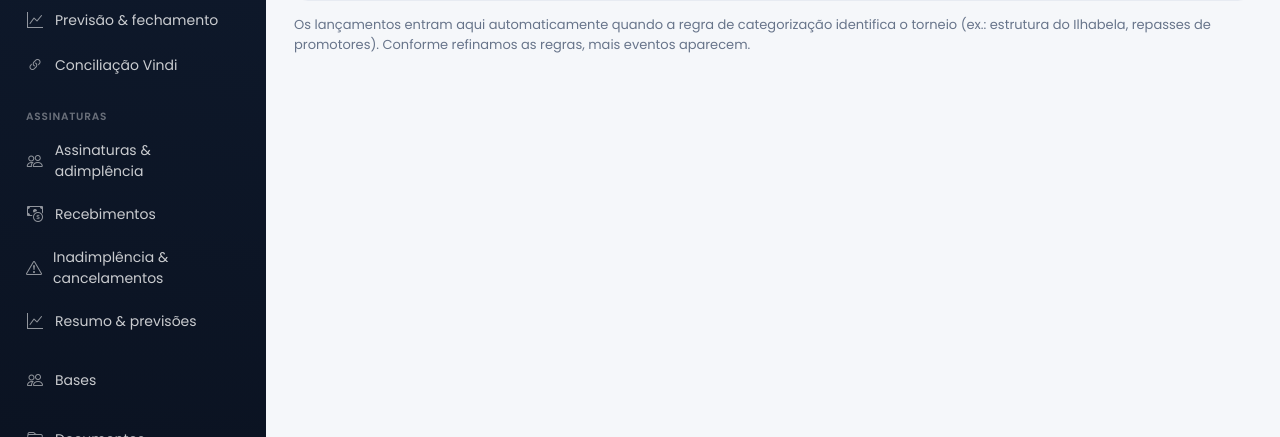
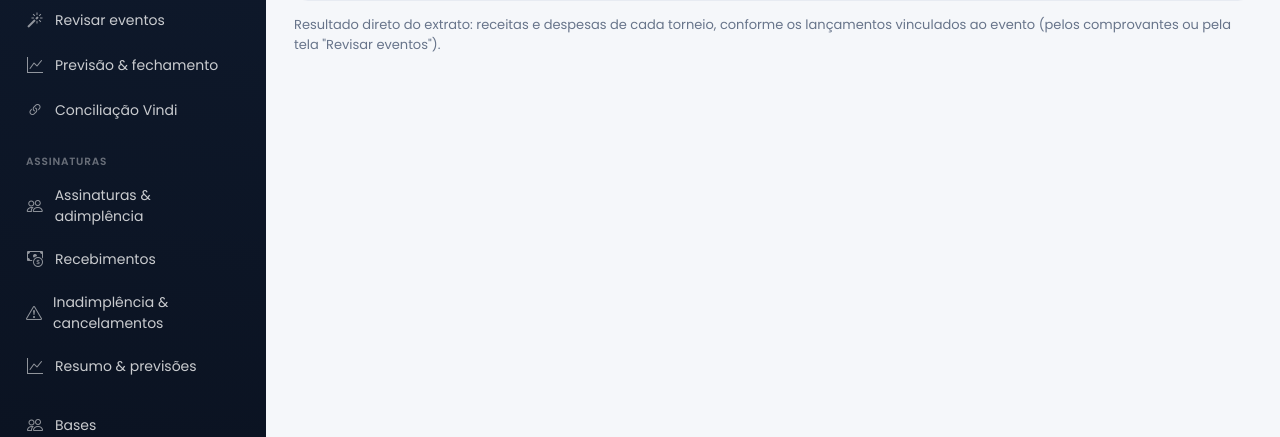
Before and after one commit to berbelsquash/gest-ofps, a Django app: page /s/financeiro-eventos/ in a window 1280 px wide. Shown: the part 363-800 px from the top of the page. Run offline with Django 5.2, Linux system fonts and the light colour scheme; the visitor is signed in with stand-in values (Sample User, id 1); data that the repository does not hold is empty.

Commit message:
Eventos: tela Revisar eventos, calendario por data/valor e Por evento clicavel
- Calendario 2026 dos eventos (datas exatas + tier) em eventos.py
- Tela 'Revisar eventos': sugere o evento de cada lancamento (despesa por data; inscricao por valor+data+tier) com revisao em lote e paginacao
- 'Por evento' agora le do extrato; cada evento abre o detalhe com todos os pagamentos
- Tier Juvenil inclui R$260 (nao filiado)

Co-Authored-By: Claude Opus 4.8 <noreply@anthropic.com>

```diff
--- /dev/null
+++ b/financeiro/eventos.py
@@ -0,0 +1,81 @@
+"""Calendário 2026 dos eventos da FPS (datas exatas + tier).
+
+Usado para SUGERIR o evento de cada lançamento do extrato:
+- Despesas de torneio: pela proximidade da data.
+- Inscrições (receitas): pelo valor (que indica o tier) + a data mais próxima.
+  Obs.: R$ 200 pode ser Gold OU Junior XP — por isso os dois entram como candidatos.
+"""
+
+from datetime import date
+
+# (nome do evento, data inicial, data final, tier)
+EVENTOS = [
+    ("CAY Open", date(2026, 2, 25), date(2026, 3, 1), "Gold"),
+    ("CI&T", date(2026, 3, 6), date(2026, 3, 8), "Interior"),
+    ("Junior Experience com Julio Caseiro", date(2026, 3, 8), date(2026, 3, 8), "Junior XP"),
+    ("Squash Wall", date(2026, 3, 10), date(2026, 3, 15), "Gold"),
+    ("RGSA Juniors", date(2026, 3, 20), date(2026, 3, 22), "Juvenil"),
+    ("SquaSHE Bio por Cento", date(2026, 3, 22), date(2026, 3, 22), "SquaSHE"),
+    ("Ilhabela", date(2026, 3, 28), date(2026, 3, 29), "Platinum"),
+    ("Junior Experience com Rafael Alarcon", date(2026, 4, 4), date(2026, 4, 4), "Junior XP"),
+    ("Bio por Cento", date(2026, 4, 9), date(2026, 4, 12), "Gold"),
+    ("Armada Asset", date(2026, 4, 24), date(2026, 4, 26), "Interior"),
+    ("SquaSHE Squash Wall", date(2026, 4, 25), date(2026, 4, 25), "SquaSHE"),
+    ("CAY Juniors", date(2026, 5, 8), date(2026, 5, 10), "Juvenil"),
+    ("Junior Experience com Diego Gobbi", date(2026, 5, 16), date(2026, 5, 16), "Junior XP"),
+    ("ECP", date(2026, 5, 18), date(2026, 5, 24), "Platinum"),
+    ("Porto Ferreira", date(2026, 5, 29), date(2026, 5, 31), "Interior"),
+    ("Ipê Clube Juniors", date(2026, 6, 12), date(2026, 6, 14), "Juvenil"),
+    ("SquaSHE SPAC", date(2026, 6, 21), date(2026, 6, 21), "SquaSHE"),
+]
+
+NOMES_EVENTOS = [e[0] for e in EVENTOS]
+
+# Valor da inscrição -> tier do torneio (filiado / não filiado).
+TIER_VALORES = {
+    "Gold": {200, 300},
+    "Platinum": {220, 320},
+    "Interior": {160, 260},
+    "Juvenil": {80, 180, 260},  # 80 iniciante · 180 filiado · 260 não filiado
+    "SquaSHE": {85, 125},
+    "Junior XP": {200},
+}
+
+
+def _dist(d, ini, fim):
+    """Distância (em dias) de uma data até a janela [ini, fim]; 0 se estiver dentro."""
+    if d < ini:
+        return (ini - d).days
+    if d > fim:
+        return (d - fim).days
+    return 0
+
+
+def sugerir_evento(data, valor, tipo, grupo, categoria=""):
+    """Sugere (evento, motivo) para um lançamento, ou (None, None) se não der."""
+    if not data:
+        return None, None
+
+    if tipo == "receita":
+        chave = int(round(abs(float(valor))))
+        tiers = [t for t, vals in TIER_VALORES.items() if chave in vals]
+        cands = [e for e in EVENTOS if e[3] in tiers]
+        if not cands:
+            return None, None
+        nome, ini, fim, tier = min(cands, key=lambda e: _dist(data, e[1], e[2]))
+        d = _dist(data, ini, fim)
+        if d > 45:
+            return None, None
+        return nome, f"inscrição R$ {chave} · {tier} · {d}d do evento"
+
+    # despesa: só faz sentido para gastos de torneio
+    if grupo != "Torneios":
+        return None, None
+    cands = EVENTOS
+    if "Junior XP" in (categoria or ""):
+        cands = [e for e in EVENTOS if e[3] == "Junior XP"]
+    nome, ini, fim, tier = min(cands, key=lambda e: _dist(data, e[1], e[2]))
+    d = _dist(data, ini, fim)
+    if d > 21:
+        return None, None
+    return nome, f"despesa a {d}d do evento"
--- a/financeiro/views.py
+++ b/financeiro/views.py
@@ -7,6 +7,7 @@ from decimal import Decimal, InvalidOperation
 
 from django.contrib import messages
 from django.contrib.auth.decorators import login_required
+from django.core.paginator import Paginator
 from django.db.models import Count, Q, Sum
 from django.db.models.functions import Abs, ExtractMonth
 from django.shortcuts import get_object_or_404, redirect, render
@@ -15,6 +16,7 @@ from django.utils import timezone
 from assinaturas.models import AssinaturaVindi, PlanoVindi, RecebimentoVindi
 from painel.menu import contexto_base
 
+from .eventos import NOMES_EVENTOS, sugerir_evento
 from .importacao import importar_extrato
 from .models import GRUPOS, LancamentoBancario, LancamentoFinanceiro, MESES_PT
 
@@ -315,8 +317,28 @@ def balanco(request):
 
 @login_required
 def por_evento(request):
+    """Resultado por evento — direto do extrato (lançamentos vinculados a cada torneio)."""
     ano = int(request.GET.get("ano") or 2026)
-    dados = (LancamentoFinanceiro.objects.filter(ano=ano).exclude(evento="")
+    evento_sel = request.GET.get("evento", "")
+    if evento_sel:
+        lancs = list(LancamentoBancario.objects.filter(
+            data__year=ano, evento=evento_sel).order_by("data", "-id"))
+        rec = desp = Decimal("0")
+        for l in lancs:
+            l.valor_abs = abs(l.valor)
+            l.valor_str = f"{l.valor_abs:.2f}"
+            if l.tipo == "receita":
+                rec += l.valor_abs
+            else:
+                desp += l.valor_abs
+        contexto = contexto_base(
+            "financeiro-eventos", ano=ano, anos=_anos_banco(),
+            evento_sel=evento_sel, detalhe=lancs,
+            total_rec=rec, total_desp=desp, saldo=rec - desp,
+            grupos_todos=[g[0] for g in GRUPOS],
+        )
+        return render(request, "financeiro/evento_detalhe.html", contexto)
+    dados = (LancamentoBancario.objects.filter(data__year=ano).exclude(evento="")
              .values("evento").annotate(
                  receita=Sum("valor", filter=Q(tipo="receita")),
                  despesa=Sum("valor", filter=Q(tipo="despesa")),
@@ -324,11 +346,54 @@ def por_evento(request):
     eventos = []
     for row in dados:
         rec = row["receita"] or Decimal("0")
-        desp = row["despesa"] or Decimal("0")
+        desp = abs(row["despesa"] or Decimal("0"))
         eventos.append({"evento": row["evento"], "receita": rec, "despesa": desp,
                         "saldo": rec - desp, "n": row["n"]})
-    contexto = contexto_base("financeiro-eventos", ano=ano, anos=_anos_fin(), eventos=eventos)
+    eventos.sort(key=lambda e: -(e["receita"] + e["despesa"]))
+    contexto = contexto_base("financeiro-eventos", ano=ano, anos=_anos_banco(), eventos=eventos)
     return render(request, "financeiro/eventos.html", contexto)
+
+
+@login_required
+def revisar_eventos(request):
+    """Propõe (e aplica após revisão) o evento de cada lançamento do extrato."""
+    if request.method == "POST":
+        n = 0
+        for pk in request.POST.getlist("id"):
+            novo = (request.POST.get(f"evento_{pk}") or "").strip()
+            obj = LancamentoBancario.objects.filter(pk=pk).first()
+            if obj and novo != (obj.evento or ""):
+                obj.evento = novo
+                obj.revisado = True
+                obj.save(update_fields=["evento", "revisado"])
+                n += 1
+        messages.success(request, f"{n} lançamento(s) vinculados a eventos.")
+        qs_str = request.POST.get("qs", "")
+        return redirect("/s/financeiro-eventos-revisar/" + (f"?{qs_str}" if qs_str else ""))
+
+    tipo_f = request.GET.get("tipo", "")
+    so_sug = request.GET.get("sug", "1")
+    qs = LancamentoBancario.objects.filter(data__year=2026, evento="")
+    if tipo_f in ("despesa", "receita"):
+        qs = qs.filter(tipo=tipo_f)
+    linhas = []
+    for l in qs.order_by("data", "-id"):
+        sug, motivo = sugerir_evento(l.data, l.valor, l.tipo, l.grupo, l.categoria)
+        if so_sug == "1" and not sug:
+            continue
+        l.valor_abs = abs(l.valor)
+        l.sugestao = sug or ""
+        l.motivo = motivo or ""
+        linhas.append(l)
+    paginator = Paginator(linhas, 120)
+    page = paginator.get_page(request.GET.get("page") or 1)
+    params = request.GET.copy()
+    params.pop("page", None)
+    contexto = contexto_base(
+        "financeiro-eventos-revisar", eventos=NOMES_EVENTOS, page=page,
+        tipo_f=tipo_f, so_sug=so_sug, qs_str=params.urlencode(), total=len(linhas),
+    )
+    return render(request, "financeiro/revisar_eventos.html", contexto)
 
 
 # =========================================================================
--- a/gestao_fps/urls.py
+++ b/gestao_fps/urls.py
@@ -26,6 +26,7 @@ urlpatterns = [
     path("s/financeiro-despesas/", financeiro_views.despesas, name="financeiro_despesas"),
     path("s/financeiro-receitas/", financeiro_views.receitas, name="financeiro_receitas"),
     path("s/financeiro-eventos/", financeiro_views.por_evento, name="financeiro_eventos"),
+    path("s/financeiro-eventos-revisar/", financeiro_views.revisar_eventos, name="financeiro_eventos_revisar"),
     path("s/financeiro-balanco/", financeiro_views.balanco, name="financeiro_balanco"),
     path("s/financeiro-previsao/", financeiro_views.previsao, name="financeiro_previsao"),
     path("s/financeiro-conciliacao/", financeiro_views.conciliacao, name="financeiro_conciliacao"),
--- a/painel/menu.py
+++ b/painel/menu.py
@@ -17,6 +17,7 @@ MENU = [
             {"slug": "financeiro-receitas", "label": "Receitas", "icone": "bi-arrow-up-circle"},
             {"slug": "financeiro-balanco", "label": "Balanço", "icone": "bi-wallet2"},
             {"slug": "financeiro-eventos", "label": "Por evento", "icone": "bi-calendar-event"},
+            {"slug": "financeiro-eventos-revisar", "label": "Revisar eventos", "icone": "bi-magic"},
             {"slug": "financeiro-previsao", "label": "Previsão & fechamento", "icone": "bi-graph-up"},
             {"slug": "financeiro-conciliacao", "label": "Conciliação Vindi", "icone": "bi-link-45deg"},
         ],
--- a/static/css/painel.css
+++ b/static/css/painel.css
@@ -207,6 +207,11 @@ body.sem-sidebar .conteudo { padding: 0; }
   background: #eef0ff; color: var(--marca-ini);
 }
 .form-importar input[type="file"]::file-selector-button:hover { background: #e3e6ff; }
+.sel-evento { padding: 6px 9px; border: 1px solid var(--borda); border-radius: 8px; font-size: 13px; background: #fff; color: var(--texto); max-width: 240px; }
+.paginacao { display: flex; align-items: center; gap: 12px; }
+.link-evento { color: var(--marca-ini); font-weight: 600; }
+.link-evento:hover { text-decoration: underline; }
+.link-evento i { font-size: 11px; opacity: .55; }
 .btn {
   display: inline-flex; align-items: center; gap: 7px;
   border: none; border-radius: 9px; padding: 9px 15px;
--- a/templates/base.html
+++ b/templates/base.html
@@ -9,7 +9,7 @@
   <link rel="preconnect" href="https://fonts.gstatic.com" crossorigin>
   <link href="https://fonts.googleapis.com/css2?family=Poppins:wght@300;400;500;600;700&display=swap" rel="stylesheet">
   <link rel="stylesheet" href="https://cdn.jsdelivr.net/npm/bootstrap-icons@1.11.3/font/bootstrap-icons.min.css">
-  <link rel="stylesheet" href="{% static 'css/painel.css' %}?v=10">
+  <link rel="stylesheet" href="{% static 'css/painel.css' %}?v=12">
 </head>
 <body class="{% if user.is_authenticated %}com-sidebar{% else %}sem-sidebar{% endif %}">
   {% if user.is_authenticated %}
--- a/templates/financeiro/eventos.html
+++ b/templates/financeiro/eventos.html
@@ -18,7 +18,7 @@
     <tbody>
       {% for e in eventos %}
       <tr>
-        <td><strong>{{ e.evento }}</strong></td>
+        <td><a class="link-evento" href="?ano={{ ano }}&evento={{ e.evento|urlencode }}">{{ e.evento }} <i class="bi bi-chevron-right"></i></a></td>
         <td class="val-pos">R$ {{ e.receita|floatformat:2 }}</td>
         <td class="val-neg">R$ {{ e.despesa|floatformat:2 }}</td>
         <td><strong>R$ {{ e.saldo|floatformat:2 }}</strong></td>
@@ -31,7 +31,7 @@
 </div>
 
 <p class="sync-info" style="margin-top:14px; color:var(--texto-suave); font-size:13px;">
-  Os lançamentos entram aqui automaticamente quando a regra de categorização identifica o torneio
-  (ex.: estrutura do Ilhabela, repasses de promotores). Conforme refinamos as regras, mais eventos aparecem.
+  Resultado direto do extrato: receitas e despesas de cada torneio, conforme os lançamentos
+  vinculados ao evento (pelos comprovantes ou pela tela "Revisar eventos").
 </p>
 {% endblock %}
```
Also changed, not shown: templates/financeiro/evento_detalhe.html (added, +54 -0 lines), templates/financeiro/revisar_eventos.html (added, +73 -0 lines).
